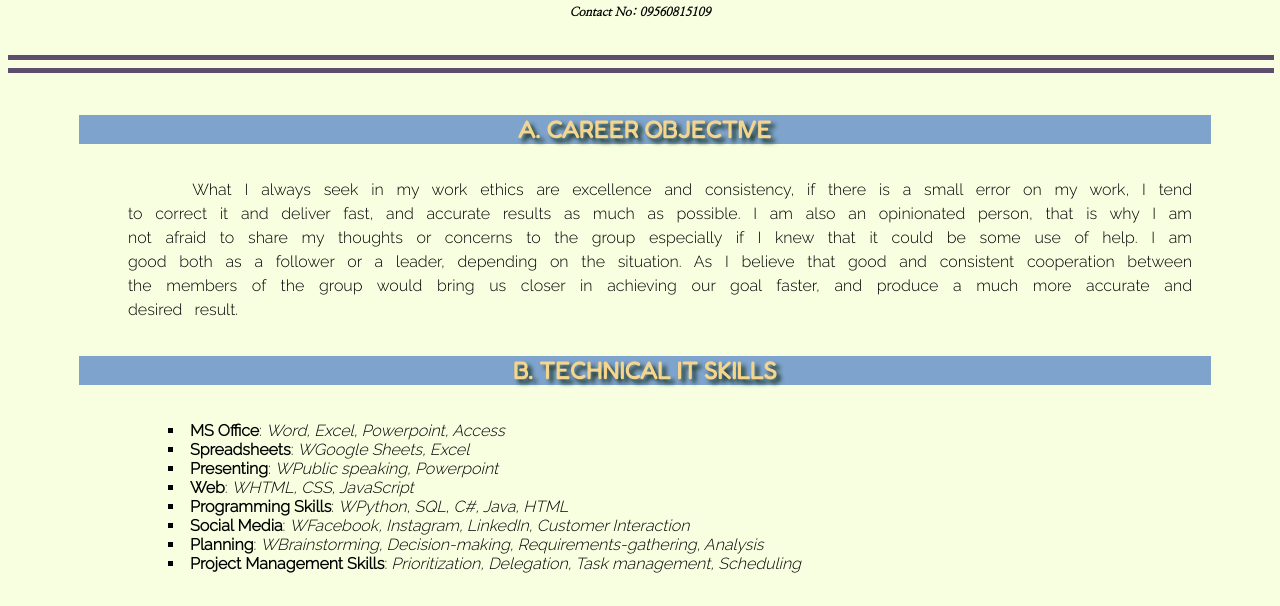
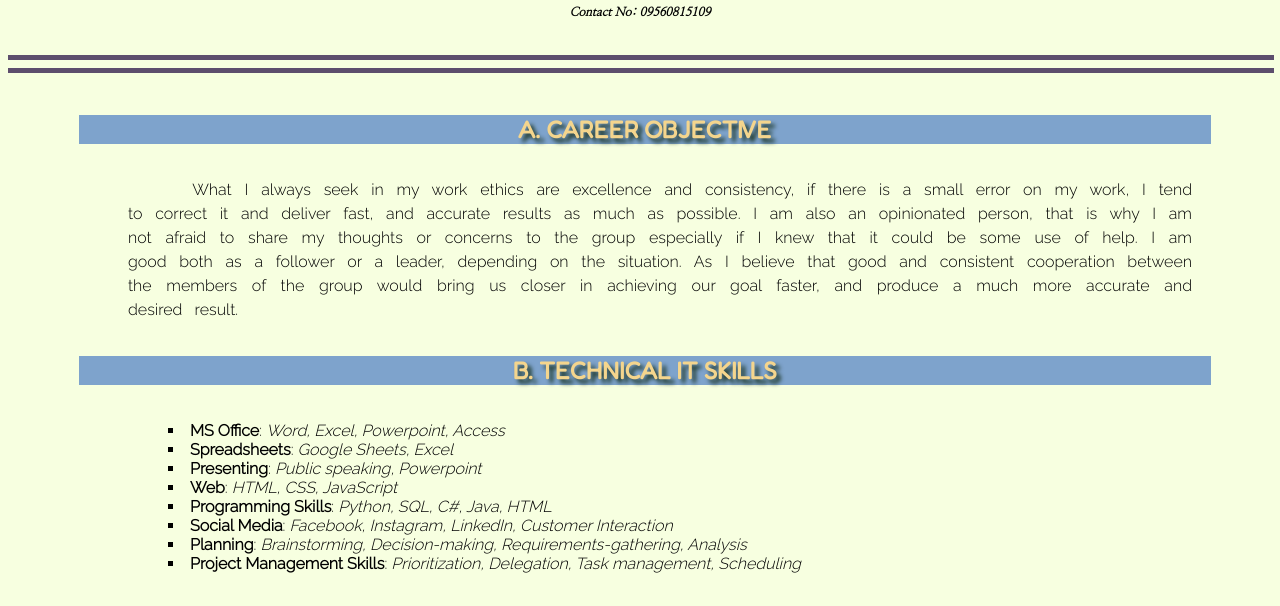
Before and after one commit to John-Darrell-Guirao/John-Darrell-Guirao.github.io, a plain HTML site: page GUIRAO_RESUME_ITCD.HTML in a window 1280 px wide. Shown: the part 161-767 px from the top of the page. Drawn offline with Linux system fonts and the light colour scheme.

Commit message:
Update GUIRAO_RESUME_ITCD.HTML

```diff
--- a/GUIRAO_RESUME_ITCD.HTML
+++ b/GUIRAO_RESUME_ITCD.HTML
@@ -31,12 +31,12 @@
                 <ul>
                     <ul>
                         <li><b>MS Office</b>: <i>Word, Excel, Powerpoint, Access</i></li>
-                        <li><b>Spreadsheets</b>: <i>WGoogle Sheets, Excel</i></li>
-                        <li><b>Presenting</b>: <i>WPublic speaking, Powerpoint</i></li>
-                        <li><b>Web</b>: <i>WHTML, CSS, JavaScript</i></li>
-                        <li><b>Programming Skills</b>: <i>WPython, SQL, C#, Java, HTML</i></li>
-                        <li><b>Social Media</b>: <i>WFacebook, Instagram, LinkedIn, Customer Interaction</i></li>
-                        <li><b>Planning</b>: <i>WBrainstorming, Decision-making, Requirements-gathering, Analysis</i></li>
+                        <li><b>Spreadsheets</b>: <i>Google Sheets, Excel</i></li>
+                        <li><b>Presenting</b>: <i>Public speaking, Powerpoint</i></li>
+                        <li><b>Web</b>: <i>HTML, CSS, JavaScript</i></li>
+                        <li><b>Programming Skills</b>: <i>Python, SQL, C#, Java, HTML</i></li>
+                        <li><b>Social Media</b>: <i>Facebook, Instagram, LinkedIn, Customer Interaction</i></li>
+                        <li><b>Planning</b>: <i>Brainstorming, Decision-making, Requirements-gathering, Analysis</i></li>
                         <li><b>Project Management Skills</b>: <i>Prioritization, Delegation, Task management, Scheduling</i></li>
             </ul></ul></ul><br><br>
         <li class="category">Work Experiences</li><br>
```
